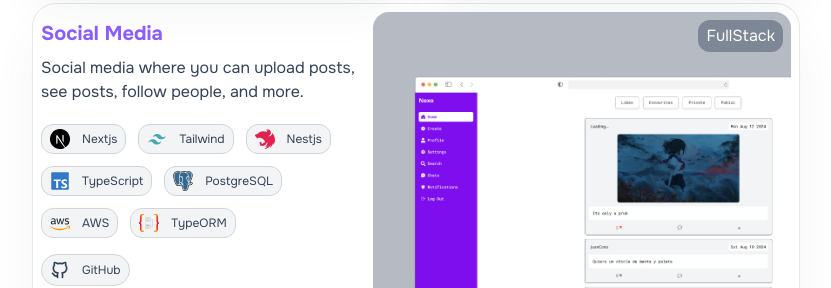
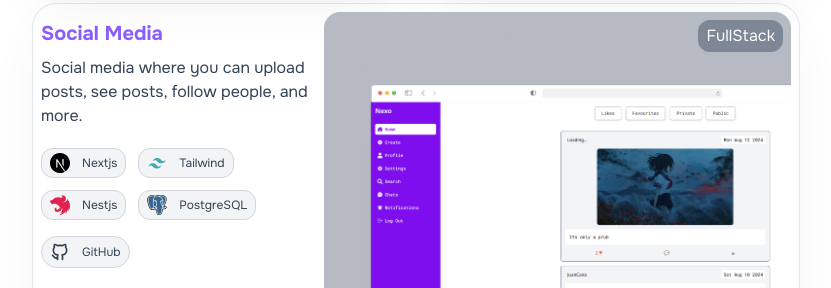
Before and after one commit to FrankiNarvaez/my-page-astro, an Astro site: page / in a window 1280 px wide. Shown: the part 1410-1698 px from the top of the page, without its empty margins (224-1055 px from the left). Built offline with nearby package versions, Linux system fonts and the light colour scheme; Astro itself is replaced by a stand-in of ours; no server answers.

Commit message:
removed technologies

```diff
--- a/src/components/Projects.astro
+++ b/src/components/Projects.astro
@@ -34,7 +34,7 @@
       title='Social Media'
       image={socialMedia}
       about='Social media where you can upload posts, see posts, follow people, and more.'
-      tecnologies={['Nextjs', 'Tailwind', 'Nestjs', 'TypeScript', 'PostgreSQL', 'AWS', 'TypeORM']}
+      tecnologies={['Nextjs', 'Tailwind', 'Nestjs', 'PostgreSQL']}
       github='https://github.com/orgs/FullStack-Elite-Bootcamp-IV/repositories'
       view=''
       type='FullStack'
```
